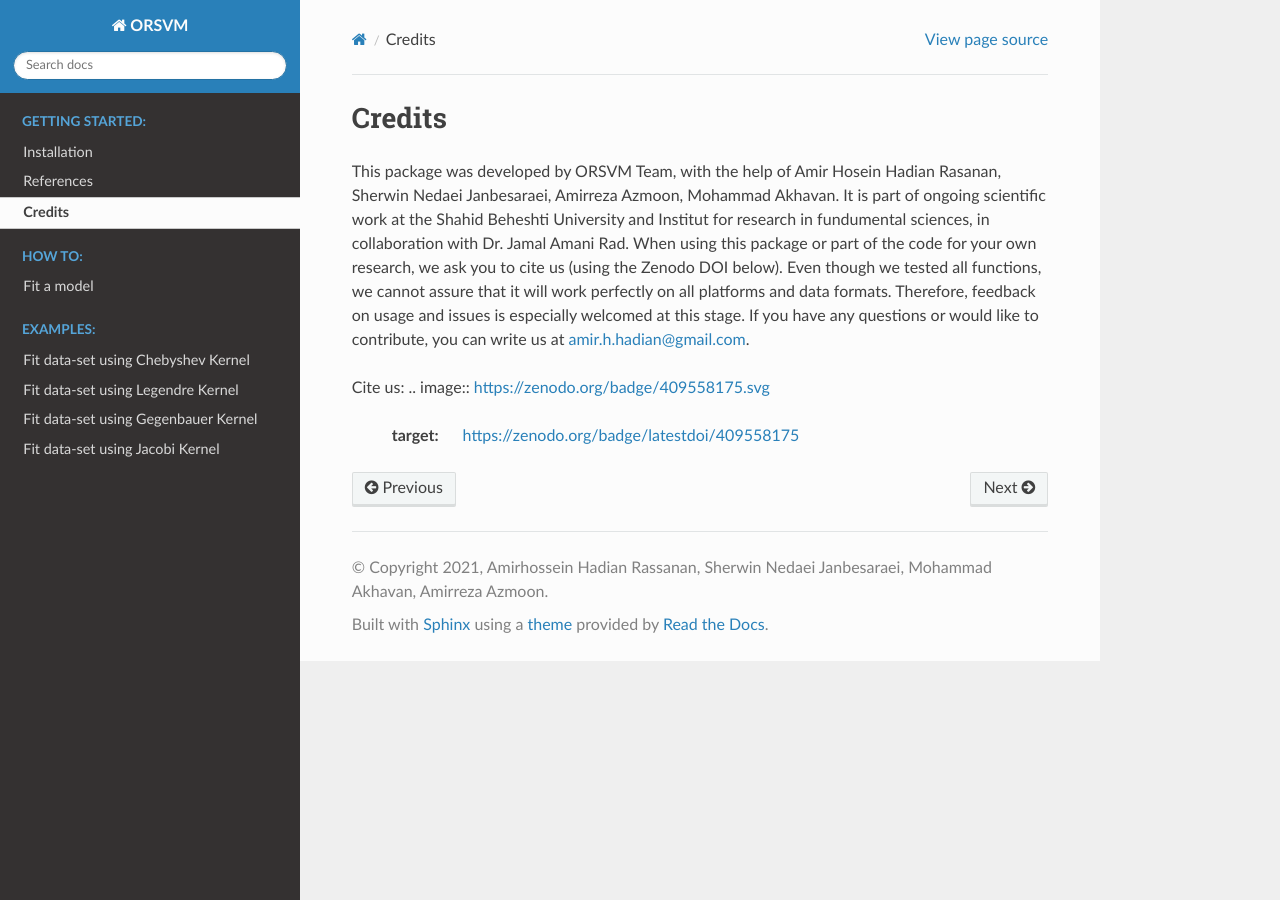
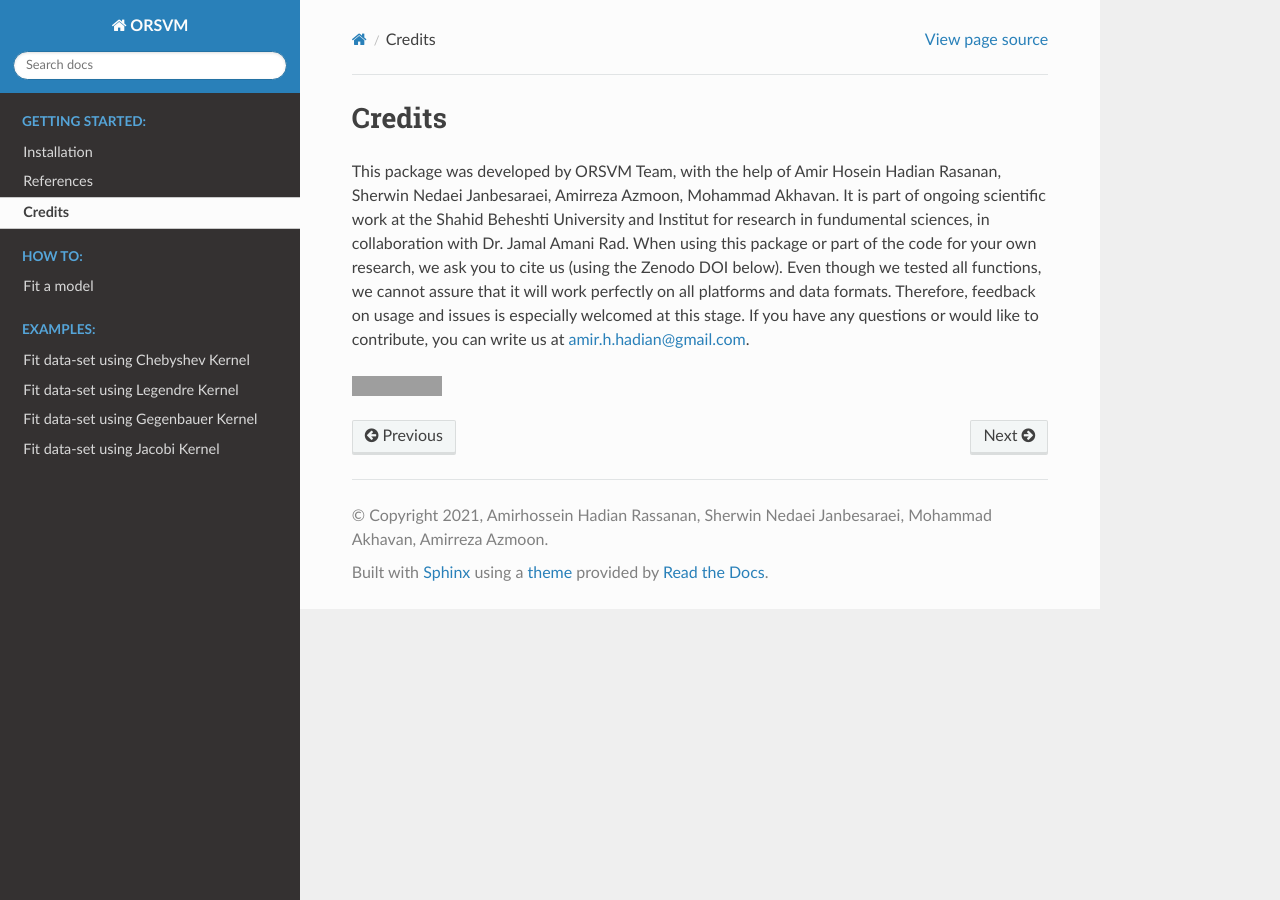
Before and after one commit to AmirHoseinHadian/orsvm, a Sphinx documentation site: the page built from docs/credits.rst, in a window 1280 px wide. Built offline with Sphinx 7.4.7 and the Read the Docs theme 2.0.0, drawn with Linux system fonts in a browser that asks for light colours; grey boxes are pictures that could not be loaded.

Commit message:
Update credits.rst

```diff
--- a/docs/credits.rst
+++ b/docs/credits.rst
@@ -4,6 +4,5 @@ This package was developed by ORSVM Team, with the help of Amir Hosein Hadian Ra
 When using this package or part of the code for your own research, we ask you to cite us (using the Zenodo DOI below). Even though we tested all functions, we cannot assure that it will work perfectly on all platforms and data formats. Therefore, feedback on usage and issues is especially welcomed at this stage.
 If you have any questions or would like to contribute, you can write us at amir.h.hadian@gmail.com.
 
-Cite us:
-.. image:: https://zenodo.org/badge/409558175.svg
-   :target: https://zenodo.org/badge/latestdoi/409558175
+.. image:: https://zenodo.org/badge/DOI/10.5281/409558175.svg
+   :target: https://doi.org/10.5281/zenodo.5524565
```
